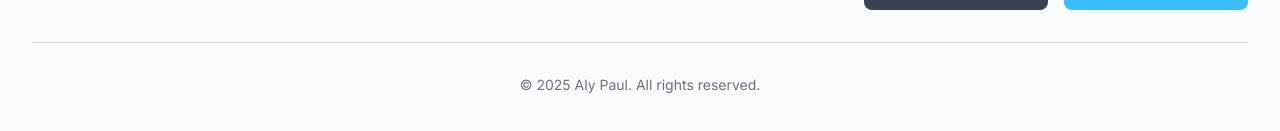
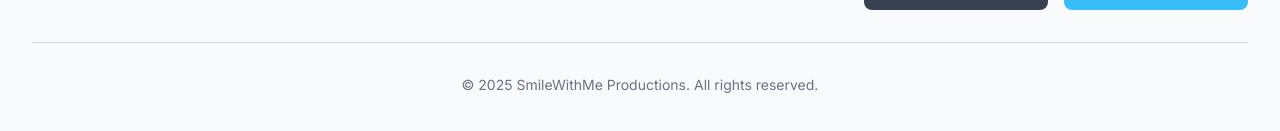
Before and after one commit to niya-shroff/alykatpaulport, a React (Vite) app: page / in a window 1280 px wide. Shown: the part 7399-7530 px from the top of the page. Built offline with nearby package versions, Linux system fonts and the light colour scheme.

Commit message:
Updated Footer.tsx

```diff
--- a/src/components/Footer.tsx
+++ b/src/components/Footer.tsx
@@ -85,7 +85,7 @@ export default function Footer() {
 
         <div className="mt-8 pt-8 border-t border-gray-300 text-center">
           <p className="text-gray-500 text-sm">
-            © 2025 Aly Paul. All rights reserved.
+            © 2025 SmileWithMe Productions. All rights reserved.
           </p>
         </div>
       </div>
```
